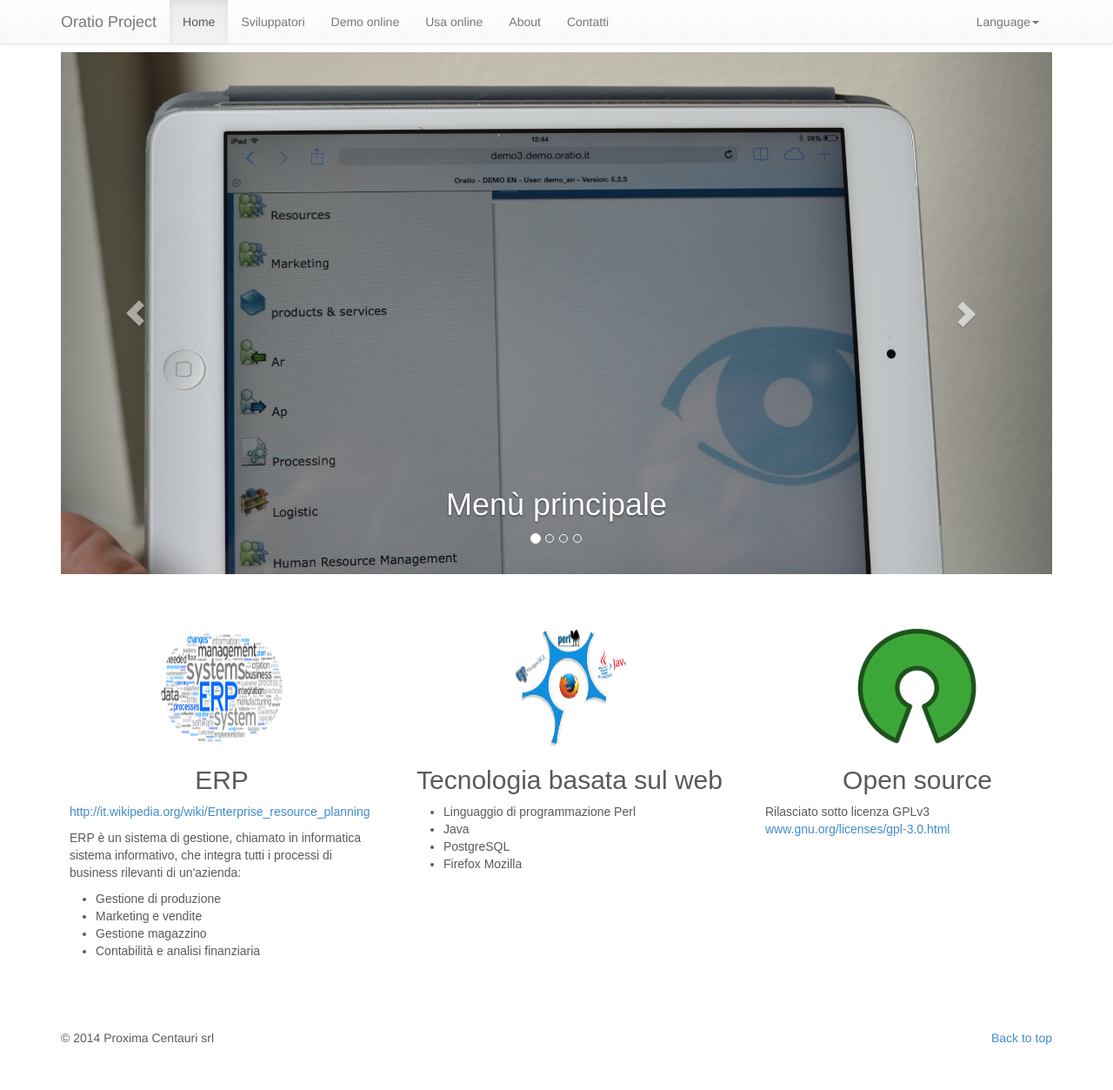
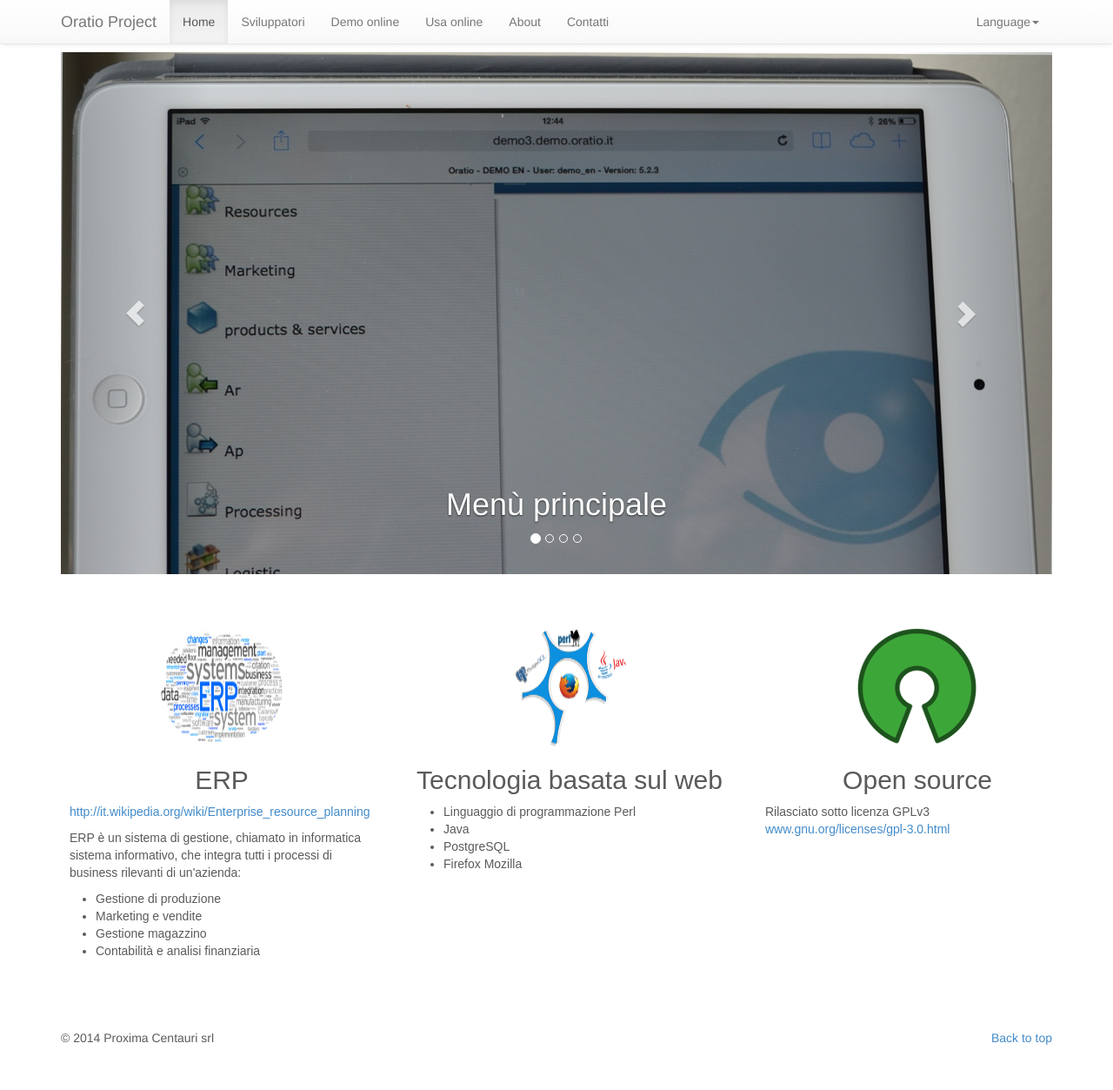
Before and after one commit to oratio-project/oratio-project.github.io, a Jekyll site: the page built from ita/index.html, in a window 1280 px wide. Shown: the whole page at 87% size. Built offline with Jekyll 4.4.1, drawn with Linux system fonts in a browser that asks for light colours; nearby versions of some CDN libraries; Markdown is read by kramdown in place of the engine named in the settings.

Commit message:
new images

```diff
--- a/_includes/carousel.html
+++ b/_includes/carousel.html
@@ -8,7 +8,7 @@
 		</ol>
 		<div class="carousel-inner">
 			<div class="item active">
-                            <img src="../assets/images/MenuIniziale_small.JPG" alt="First slide">
+                            <img src="../assets/images/MenuIniziale_small2.JPG" alt="First slide">
 				<!--  <div class="container"> -->
 				<div class="carousel-caption">
 					<h1>{{ site.t[page.lang].menu }}</h1>
@@ -16,7 +16,7 @@
 				</div>
 			</div>
 			<div class="item">
-                            <img src="../assets/images/AccountReceivable_small.JPG" alt="Second slide">
+                            <img src="../assets/images/AccountReceivable_small2.JPG" alt="Second slide">
 				<!--<div class="container"> -->
 				<div class="carousel-caption">
 					<h1>{{ site.t[page.lang].account }}</h1>
@@ -24,7 +24,7 @@
 				<!--</div> -->
 			</div>
 			<div class="item">
-                            <img src="../assets/images/Products_small.JPG" alt="Third slide">
+                            <img src="../assets/images/Products_small2.JPG" alt="Third slide">
 				<!--<div class="container"> -->
 				<div class="carousel-caption">
 					<h1>{{ site.t[page.lang].products }} </h1>
@@ -32,7 +32,7 @@
 				<!--</div> -->
 			</div>
                     <div class="item">
-                        <img src="../assets/images/Finance_small.JPG" alt="Forth slide">
+                        <img src="../assets/images/Finance_small2.JPG" alt="Forth slide">
 				<!--<div class="container"> -->
 				<div class="carousel-caption">
 					<h1>{{ site.t[page.lang].finance }} </h1>
```
Also changed, not shown: assets/images/AccountReceivable_small2.JPG (added), assets/images/Finance_small2.JPG (added), assets/images/MenuIniziale_small2.JPG (added), assets/images/Products_small2.JPG (added).
